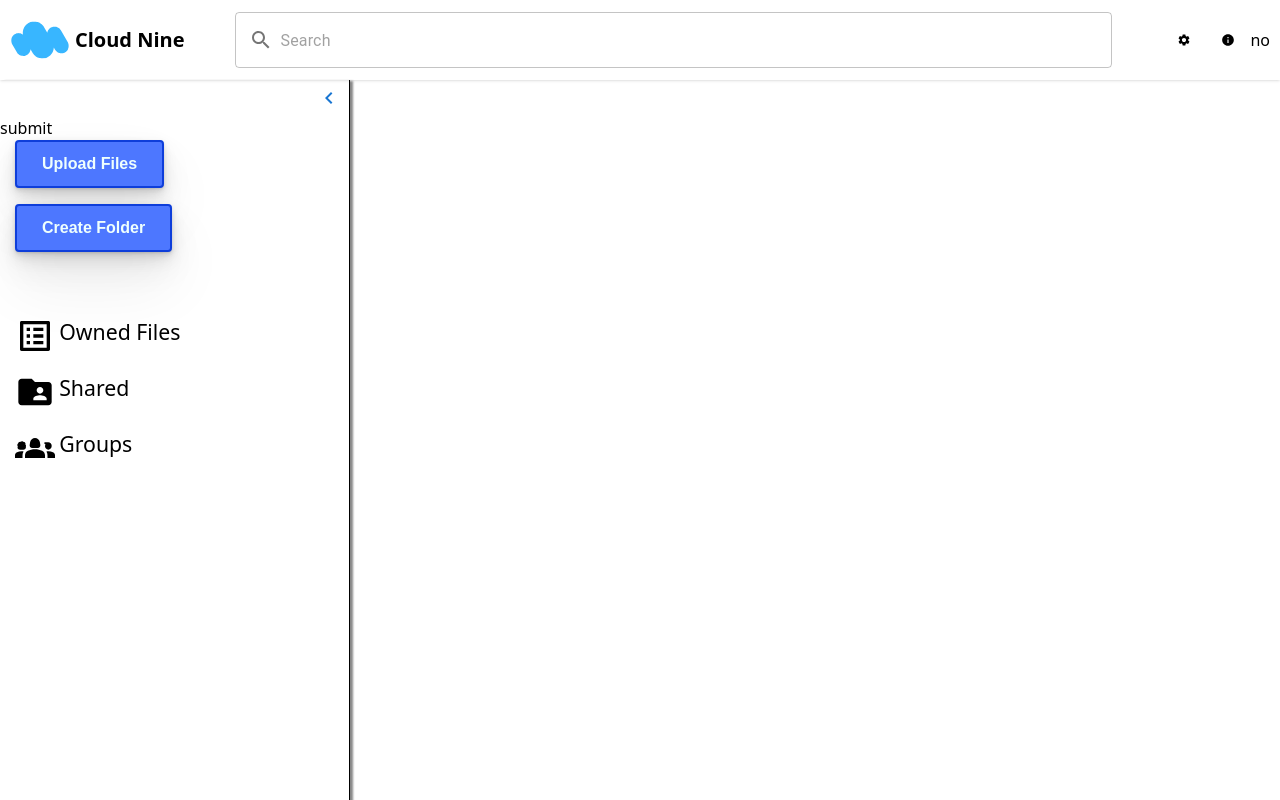
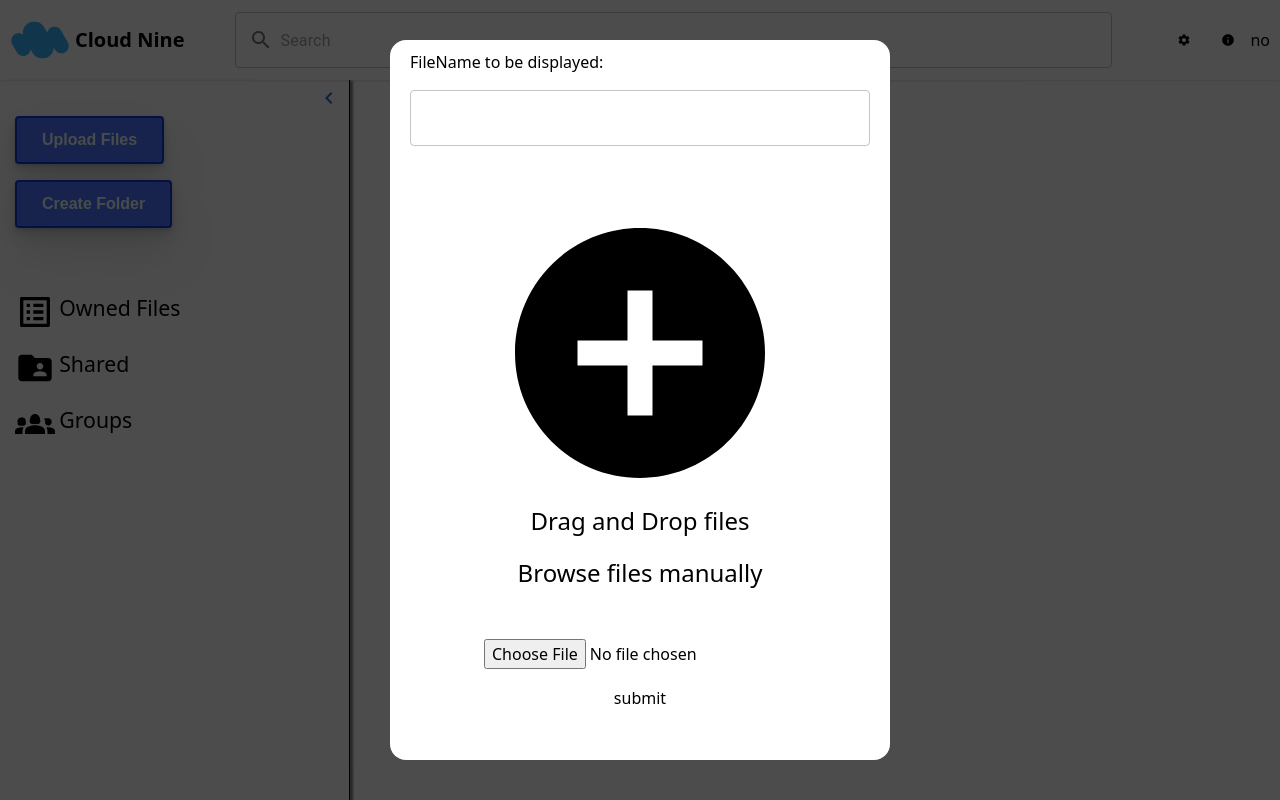
Before and after one commit to MAD-HAP/cloudnine, a Next.js app in the folder website/: page /drive/home in a window 1280 px wide. Both pictures are taken after a click on the button "Upload Files". Built offline with nearby package versions, Linux system fonts and the light colour scheme; no server answers.

Commit message:
file upload

```diff
--- a/website/components/common/Sidebar.tsx
+++ b/website/components/common/Sidebar.tsx
@@ -21,6 +21,7 @@ import {
 import { db, storage } from "../../serverless/firebase";
 import { useSession } from "next-auth/react";
 import { getDownloadURL, ref, uploadString } from "firebase/storage";
+import UploadFile from "../forms/UploadFile";
 
 function Sidebar() {
   const router = useRouter();
@@ -29,6 +30,7 @@ function Sidebar() {
   const uploadRef = useRef<HTMLInputElement | null>(null);
   const [imageToPost, setImageToPost] = useState<any>(null);
   const [isExpanded, setIsExpanded] = useState(false);
+  const [uploadOpen, setUploadOpen] = useState(false);
 
   const addImageToFile = (e: any) => {
     const reader = new FileReader();
@@ -42,31 +44,23 @@ function Sidebar() {
   };
 
   const uploadSomething = async (name: string) => {
-        // console.log("object");
+    // console.log("object"); working till here
     if (imageToPost) {
       const path = router.pathname;
       if (path === "/drive/home") {
-                addDoc(
-                    collection(db, `/users/${user?.data?.user?.email}/files`),
-                    {
+        addDoc(collection(db, `/users/${user?.data?.user?.email}/files`), {
           name: { name },
-                    }
-                ).then((id) => {
+        }).then((id) => {
           const storageRef = ref(
             storage,
-                        `media/${user?.data?.user?.email}/${id.id}`
+            `media/${user?.data?.user?.email}/${name}`
           );
-                    uploadString(storageRef, imageToPost, "data_url").then(
-                        () => {
+          uploadString(storageRef, imageToPost, "data_url").then(() => {
             getDownloadURL(
-                                ref(storage, `media/${user?.data?.user?.email}`)
+              ref(storage, `media/${user?.data?.user?.email}/${name}`)
               ).then((url) => {
               setDoc(
-                                    doc(
-                                        db,
-                                        `/users/${user?.data?.user?.email}/files`,
-                                        id.id
-                                    ),
+                doc(db, `/users/${user?.data?.user?.email}/files`, id.id),
                 {
                   url,
                 },
@@ -75,8 +69,7 @@ function Sidebar() {
                 }
               );
             });
-                        }
-                    );
+          });
         });
       } else {
         while (!router.isReady) {
@@ -84,22 +77,17 @@ function Sidebar() {
         }
         addDoc(collection(db, `folders/${router.query.folder}/files`), {
           name: { name },
-                }).then((id)=> {
+        }).then((id) => {
           const storageRef = ref(
             storage,
-                        `media/${user?.data?.user?.email}/${id.id}`
+            `media/${user?.data?.user?.email}/${name}`
             );
-                    uploadString(storageRef, imageToPost, "data_url").then(
-                        () => {
+          uploadString(storageRef, imageToPost, "data_url").then(() => {
             getDownloadURL(
-                                ref(storage, `media/${user?.data?.user?.email}`)
+              ref(storage, `media/${user?.data?.user?.email}/${name}`)
             ).then((url) => {
               setDoc(
-                                    doc(
-                                        db,
-                                        `folders/${router.query.folder}/files`,
-                                        id.id
-                                    ),
+                doc(db, `folders/${router.query.folder}/files`, id.id),
                 {
                   url,
                 },
@@ -108,49 +96,13 @@ function Sidebar() {
                 }
                 );
             });
-                        }
-                    );
+          });
         });
       }
-            // const storageRef = ref(storage, `media/${user?.data?.user?.email}`);
-            // uploadString(storageRef, imageToPost, "data_url").then(() => {
-            //     getDownloadURL(
-            //         ref(storage, `media/${user?.data?.user?.email}`)
-            //     ).then((url) => {
-            //         const path = router.pathname;
-            //         if (path === "/drive/home") {
-            //             addDoc(
-            //                 collection(
-            //                     db,
-            //                     `/users/${user?.data?.user?.email}/files`
-            //                 ),
-            //                 {
-            //                     name: { name },
-            //                     link: { url },
-            //                 }
-            //             );
-            //         } else {
-            //             while (!router.isReady) {
-            //                 continue;
-            //             }
-            //             addDoc(
-            //                 collection(
-            //                     db,
-            //                     `folders/${router.query.folder}/files`
-            //                 ),
-            //                 {
-            //                     name: { name },
-            //                     perms: {
-            //                         todo: "todo",
-            //                     },
-            //                 }
-            //             );
-            //         }
-            //     });
-            // });
     } else {
       console.log("Nothing to upload");
     }
+    setUploadOpen(false);
   };
 
   useEffect(() => {
@@ -205,7 +157,8 @@ function Sidebar() {
     }
   };
   const addFile = () => {
-        uploadRef.current?.click();
+    setUploadOpen(true);
+    // uploadRef.current?.click();
   };
 
   const upload = () => {
@@ -239,12 +192,8 @@ function Sidebar() {
         boxShadow: "4px 0 2px -1px #888",
       }}
     >
-            <input
-                type="file"
-                hidden
-                ref={uploadRef}
-                onChange={addImageToFile}
-            />
+      <UploadFile uploadSomething={uploadSomething} addImageToFile={addImageToFile} open={uploadOpen} close={()=>setUploadOpen(false)}/>
+      <input type="file" hidden ref={uploadRef} onChange={addImageToFile} />
       <Button
         fullWidth
         sx={{ justifyContent: "end" }}
@@ -256,7 +205,6 @@ function Sidebar() {
       </Button>
 
       <br />
-            <button onClick={upload}>submit</button>
       <Stack
         direction="column"
         spacing={2}
--- a/website/components/forms/UploadFile.tsx
+++ b/website/components/forms/UploadFile.tsx
@@ -1,21 +1,39 @@
 import { AddCircleSharp } from "@mui/icons-material";
-import React, { useRef } from "react";
+import { TextField } from "@mui/material";
+import React, { useRef, useState } from "react";
 import ModalContainer from "../common/ModalContainer/ModalContainer";
 
-export default function UploadFile({ open, close }: any) {
+export default function UploadFile({
+  addImageToFile,
+  uploadSomething,
+  open,
+  close,
+}: any) {
   const uploadRef = useRef(null);
+  const [filename, setFilename] = useState("");
+  const upload = (e: any) => {
+    uploadSomething(filename);
+  };
   return (
     <ModalContainer isOpen={open} close={close}>
       <div className="flex flex-col justify-between h-full w-full align-middle">
-        <div style={{alignItems: 'center'}} className="mt-10 flex flex-col">
+        FileName to be displayed:
+        <TextField
+          type="string"
+          value={filename}
+          onChange={(e) => setFilename(e.target.value)}
+        />
+        <div style={{ alignItems: "center" }} className="mt-10 flex flex-col">
           <AddCircleSharp sx={{ height: "300px", width: "300px" }} />
           <p className="text-2xl">Drag and Drop files</p>
         </div>
-        <div style={{alignItems: 'center'}} className="flex flex-col">
+        <div style={{ alignItems: "center" }} className="flex flex-col">
           <p className="text-2xl">Browse files manually</p>
-          <br/><br/>
-          <input type="file" ref={uploadRef} />
+          <br />
+          <br />
+          <input type="file" ref={uploadRef} onChange={addImageToFile} />
         </div>
+        <button onClick={upload}>submit</button>
         <br />
       </div>
     </ModalContainer>
```
Lines whose indentation alone changed are shown as unchanged.
